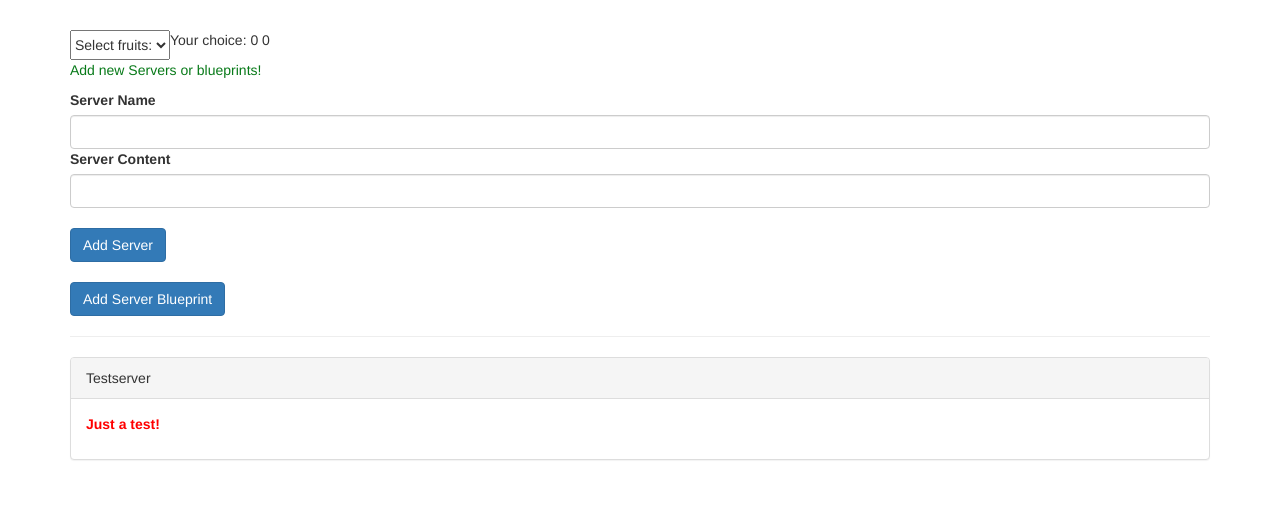
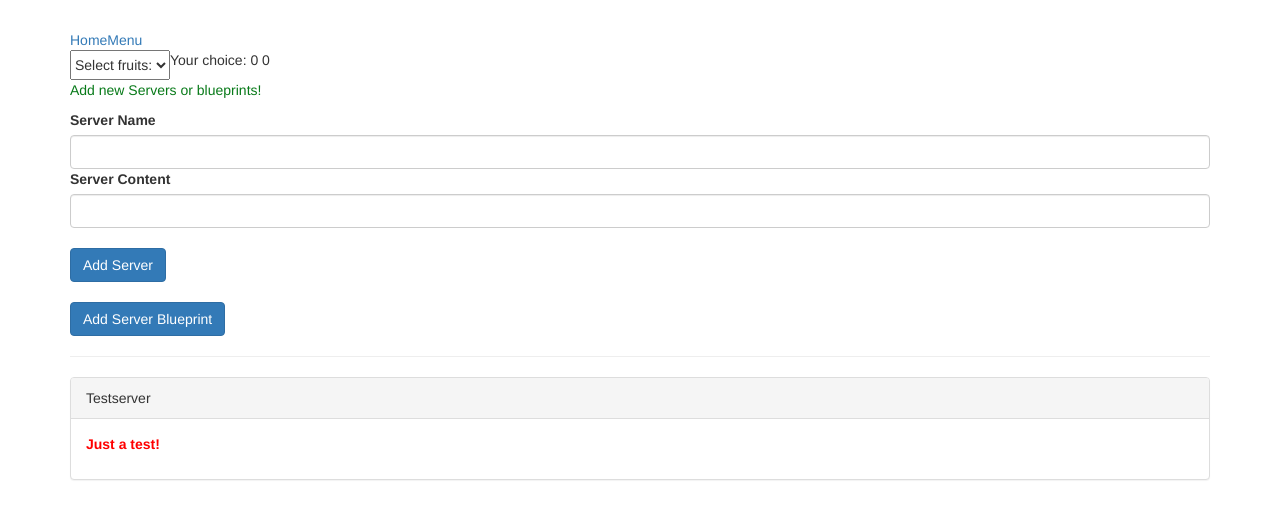
Before and after one commit to EleonoraKazakova/site-angular, an Angular app: page / in a window 1280 px wide. Shown: the top 518 px of the page. Built offline with nearby package versions, Linux system fonts and the light colour scheme.

Commit message:
Add router

```diff
--- a/src/app/app.component.html
+++ b/src/app/app.component.html
@@ -1,6 +1,6 @@
 <div class="container">
-  <!--<a [routerLink]="['/']'">Home</a>
-  <a [routerLink]="['/menu']'">Menu</a>-->
+  <a routerLink="/">Home</a>
+  <a [routerLink]="['/menu']">Menu</a>
 <router-outlet></router-outlet>
   <app-menu></app-menu>
   <app-cockpit
```
